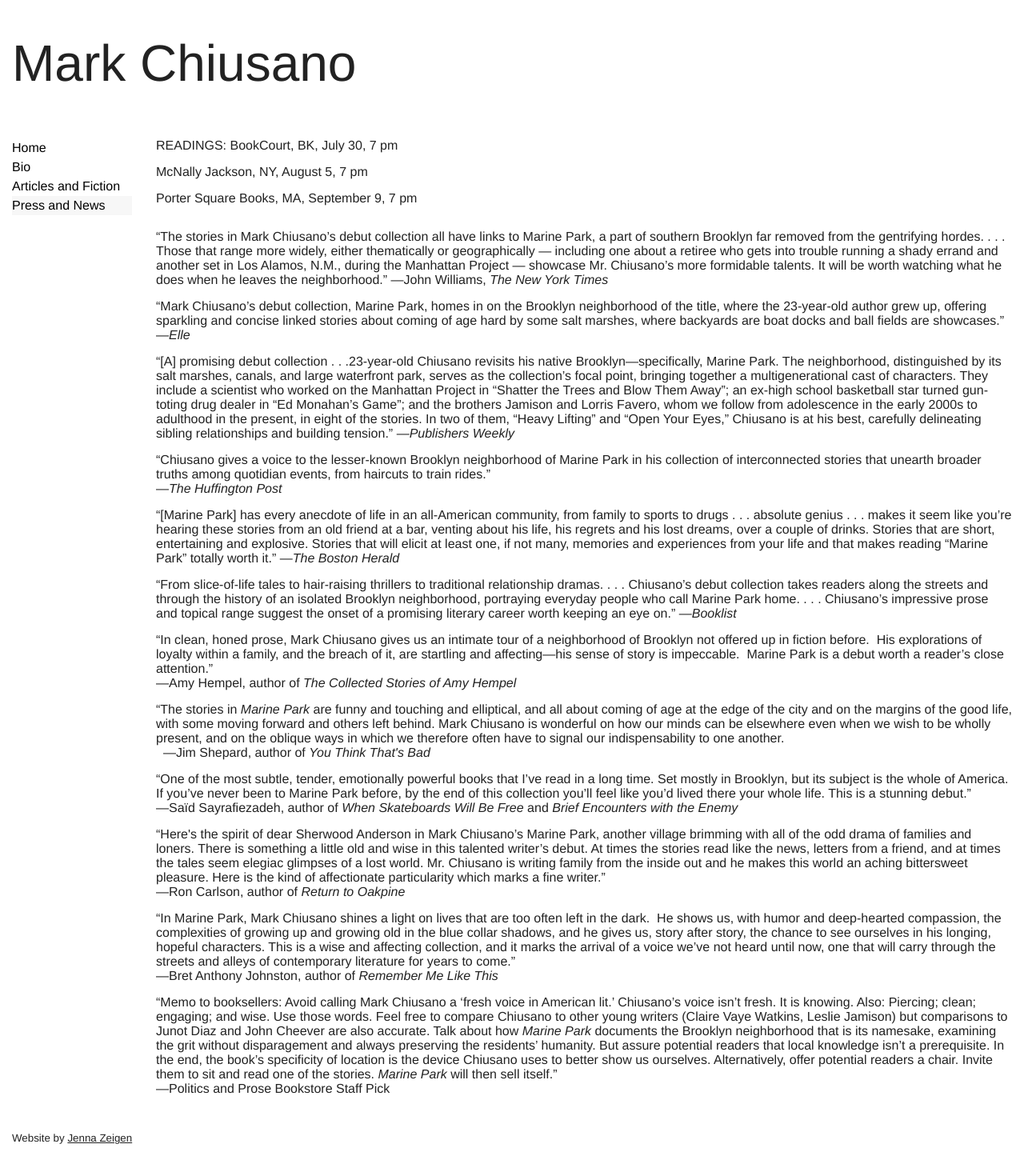
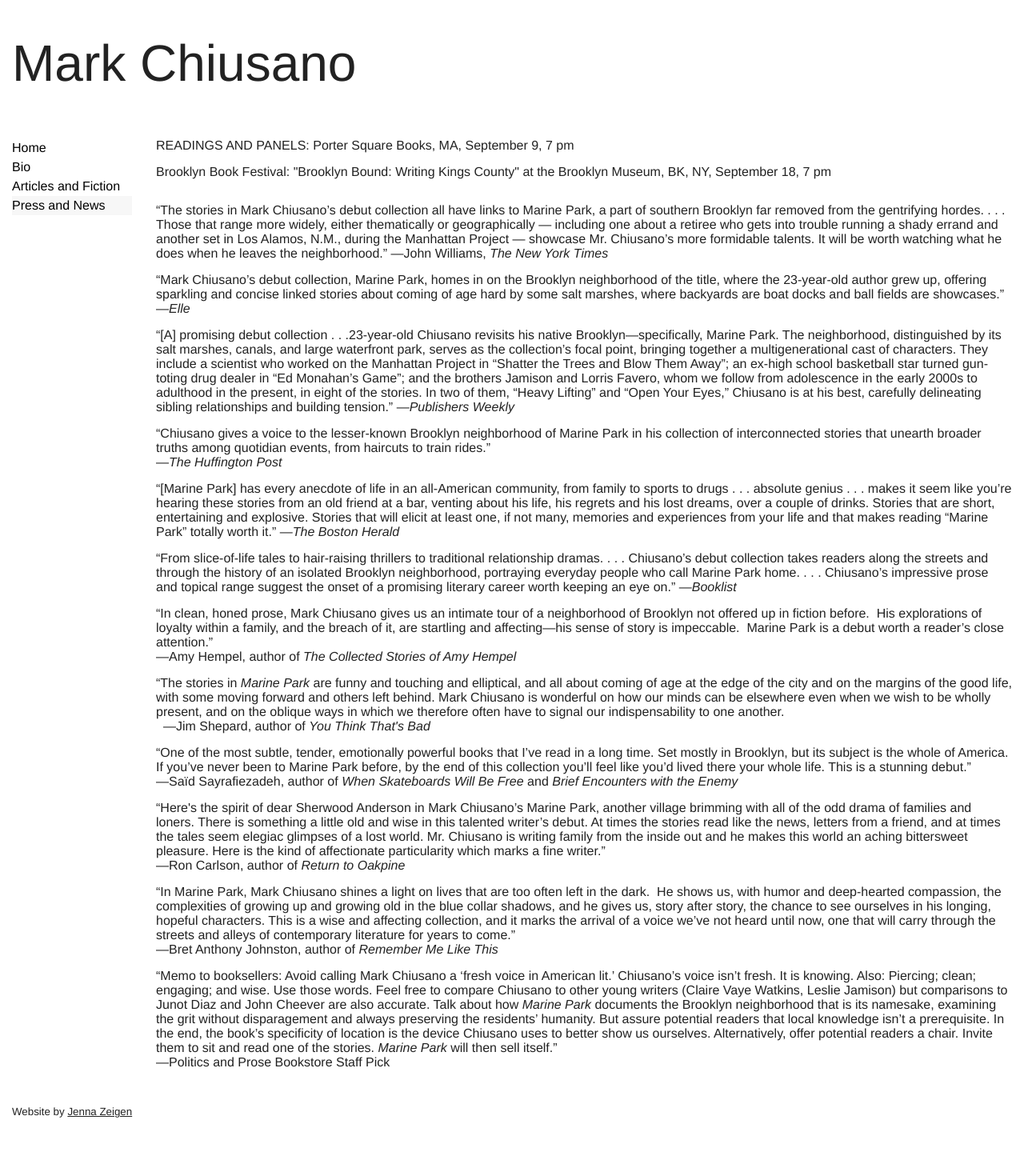
Before and after one commit to mjchiusano/mjchiusano.github.io, a Jekyll site: the page built from press.html, in a window 1280 px wide. Shown: the whole page at 80% size. Built offline with Jekyll 4.4.1, drawn with Linux system fonts in a browser that asks for light colours; Markdown is read by kramdown in place of the engine named in the settings; after the commit the page ends 1417 px from its top, so only the background shows below that.

Commit message:
new readings

```diff
--- a/press.html
+++ b/press.html
@@ -2,11 +2,9 @@
 layout: default
 title: Press and News
 ---
-<p class="gutter-pad-bottom">READINGS: BookCourt, BK, July 30, 7 pm</p>
+<p class="gutter-pad-bottom">READINGS AND PANELS: Porter Square Books, MA, September 9, 7 pm</p>
 
-<p class="gutter-pad-bottom">McNally Jackson, NY, August 5, 7 pm</p>
-
-<p class="gutter-pad-bottom">Porter Square Books, MA, September 9, 7 pm</p>
+<p class="gutter-pad-bottom">Brooklyn Book Festival: "Brooklyn Bound: Writing Kings County" at the Brooklyn Museum, BK, NY,  September 18, 7 pm</p>
 
 <p class="gutter-pad-bottom"></p>
 
```
